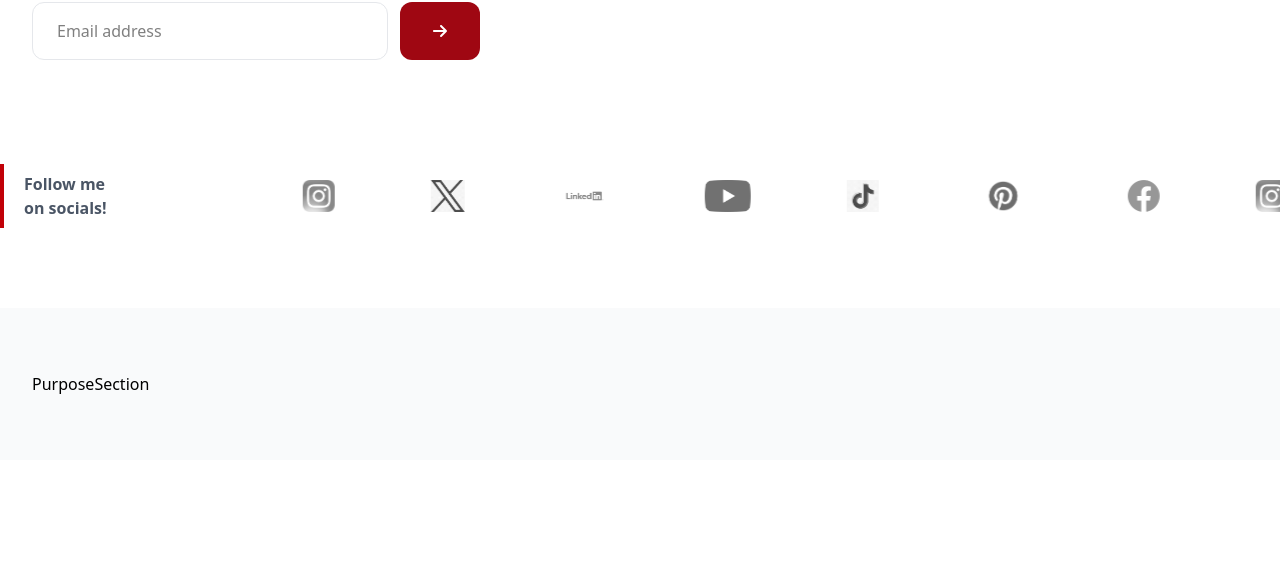
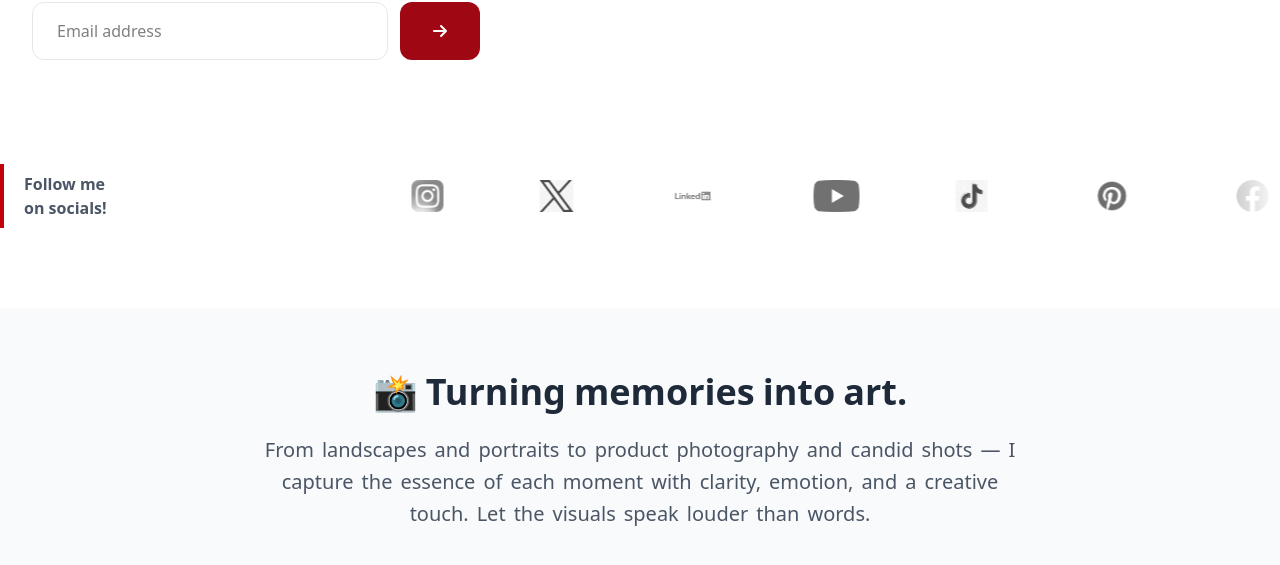
Before and after one commit to atakanclskn/markos-react-tailwind-vite-portfolio-website, a React (Vite) app: page / in a window 1280 px wide. Shown: the part 591-1156 px from the top of the page. Before the commit the page ends 1051 px from the top, so only its background shows below. Built offline with nearby package versions, Linux system fonts and the light colour scheme.

Commit message:
version 0.2

```diff
--- a/src/App.css
+++ b/src/App.css
@@ -10,3 +10,24 @@
     transform: translateX(-100%);
   }
 }
+
+.gradient-mask::before,
+.gradient-mask::after {
+  content: '';
+  position: absolute;
+  top: 0;
+  width: 10%;
+  height: 100%;
+  z-index: 30;
+  pointer-events: none;
+}
+
+.gradient-mask::before {
+  left: 0;
+  background: linear-gradient(to right, white, transparent);
+}
+
+.gradient-mask::after {
+  right: 0;
+  background: linear-gradient(to left, white, transparent);
+}
--- a/src/components/CompanyLogo.jsx
+++ b/src/components/CompanyLogo.jsx
@@ -8,24 +8,33 @@ import tiktok from '../assets/TikTok_Logo.png'
 import pinterest from '../assets/Pinterest_Logo.png'
 
 const CompanyLogo = () => {
-    const logos = [facebook, instagram, x, linkedin, youtube, tiktok, pinterest]
+  const logos = [facebook, instagram, x, linkedin, youtube, tiktok, pinterest]
+
   return (
-    <div className=' w-full overflow-hidden container mx-auto py-20 gap-8 flex sm:flex-row flex-col sm:items-center items-start'>
-        <div className=' w-[300px] shrink-0 px-5 text-gray-600 border-l-4 border-red-700 bg-white py-2 z-10 sm:text-base text-xl font-semibold text-left '>Follow me <br /> on socials!</div>
+    <div className='w-full overflow-hidden container mx-auto py-20 gap-8 flex sm:flex-row flex-col sm:items-center items-start'>
 
-        <div className=' flex animate-marquee whitespace-nowrap'>
-            {logos.map((logo, index) => (
-                <img key={index} src={logo} alt='company logo' className=' mx-12 h-8 w-36 object-contain grayscale opacity-70 hover:grayscale-0 hover:opacity-100 ' key={index} />
-                ))}
+      {/* Sabit yazı - fade'den etkilenmemeli */}
+      <div className='w-[300px] shrink-0 px-5 text-gray-600 border-l-4 border-red-700 bg-white py-2 z-10 sm:text-base text-xl font-semibold text-left'>
+        Follow me <br /> on socials!
+      </div>
 
-                {/*duplicate logos */}
-                {logos.map((logo, index) => (
-                <img key={`duplicate-${index}`} src={logo} alt='company logo' className=' mx-12 h-8 w-36 object-contain grayscale opacity-70 hover:grayscale-0 hover:opacity-100 ' key={index} />
-                ))}
-                {logos.map((logo, index) => (
-                <img key={`duplicate-${index}`} src={logo} alt='company logo' className=' mx-12 h-8 w-36 object-contain grayscale opacity-70 hover:grayscale-0 hover:opacity-100 ' key={index} />
-                ))}
+      {/* Logolar + fade maskesi birlikte sarılıyor */}
+      <div className='relative w-full overflow-hidden'>
+        {/* Fade katmanı */}
+        <div className="absolute top-0 left-0 w-full h-full pointer-events-none z-20 gradient-mask" />
+
+        {/* Kayan logolar */}
+        <div className='flex animate-marquee whitespace-nowrap'>
+          {[...Array(3)].flatMap(() => logos).map((logo, index) => (
+            <img
+              key={index}
+              src={logo}
+              alt='company logo'
+              className='mx-12 h-8 w-36 object-contain grayscale opacity-70 hover:grayscale-0 hover:opacity-100'
+            />
+          ))}
         </div>
+      </div>
     </div>
   )
 }
--- a/src/components/Navbar.jsx
+++ b/src/components/Navbar.jsx
@@ -1,6 +1,5 @@
 import React, { useState } from 'react'
 import { HiMenu, HiX } from 'react-icons/hi'
-
 
 const Navbar = () => {
   const [isMenuOpen, setIsMenuOpen] = useState(false)
@@ -12,45 +11,53 @@ const Navbar = () => {
     { href: "#services", label: "Services" },
     { href: "#index", label: "Index" },
   ]
+
   return (
-    <nav className='fixed top-0 left-0 right-0 bg-white/90 backdrop-blur-sm z-50 border-b border-gray-100 shadow-sm '>
-        <div className=' w-full container mx-auto flex items-center justify-between px-4 sm:px-6 lg:px-8 md:h-20 h-16 '>
+    <nav className='fixed top-0 left-0 right-0 bg-white/90 backdrop-blur-sm z-50 border-b border-gray-100 shadow-sm'>
+      <div className='w-full container mx-auto flex items-center justify-between px-4 sm:px-6 lg:px-8 md:h-20 h-16'>
+
         {/* Logo */}
-            <div className=' flex items-center gap-1 cursor-pointer '>
+        <div className='flex items-center gap-1 cursor-pointer'>
           <div>
-                <img src="/src/assets/mainlogo.png" alt='logo' className=' w-11 h-11 bg-black  opacity-88 rounded-full hover:opacity-100 transition-opacity ' />
+            <img src="/src/assets/mainlogo.png" alt='logo' className='w-11 h-11 bg-black opacity-88 rounded-full hover:opacity-100 transition-opacity' />
           </div>
         </div>
 
-            {/* Mobile Menu Button */}
-            <button onClick={() => setIsMenuOpen(!isMenuOpen)} className='md:hidden'>
-              {
-                isMenuOpen ? <HiX className='size-6'/> : <HiMenu className='size-6' />
-              }
+        {/* Mobile Menu Button with animation */}
+        <button
+          onClick={() => setIsMenuOpen(!isMenuOpen)}
+          className='md:hidden transition-transform duration-300 ease-in-out'
+        >
+          <div className={`transition-transform duration-300 ease-in-out ${isMenuOpen ? 'rotate-180' : 'rotate-0'}`}>
+            {isMenuOpen ? <HiX className='size-6' /> : <HiMenu className='size-6' />}
+          </div>
         </button>
 
         {/* Nav Items */}
         <div className="hidden md:flex items-center gap-10">
           {navLinks.map((link, index) => (
-                  <a key={index} href={link.href }
+            <a
+              key={index}
+              href={link.href}
               onClick={() => setActiveLink(link.href)}
-                  className={`text-sm font-medium relative after:absolute after:bottom-0 after:left-0 after:h-0.5 after:w-0 hover:after:w-full after:bg-red-800 after:transition-all ${activeLink === link.href ? 'text-red-800 after:w-full  ' : 'text-gray-600 hover:text-gray-900'}`}>
+              className={`text-sm font-medium relative after:absolute after:bottom-0 after:left-0 after:h-0.5 after:w-0 hover:after:w-full after:bg-red-800 after:transition-all ${
+                activeLink === link.href ? 'text-red-800 after:w-full' : 'text-gray-600 hover:text-gray-900'
+              }`}
+            >
               {link.label}
             </a>
-                ))
-              }
+          ))}
         </div>
 
-
-            {/* getintouch Button */}
-            <button className=' hidden md:block bg-red-800 text-white px-6 py-2.5 rounded-lg hover:bg-red-900 text-sm font-medium transition-all hover:shadow-lg hover:shadow-red-100'>
+        {/* Desktop Contact Button */}
+        <button className='hidden md:block bg-red-800 text-white px-6 py-2.5 rounded-lg hover:bg-red-900 text-sm font-medium transition-all hover:shadow-lg hover:shadow-red-100'>
           <a href="#newsletter">Contact Me</a>
         </button>
 
-            {/* Mobile Menu items */}
-            {
-              isMenuOpen && (
-                <div className='absolute top-full left-0 w-full bg-white z-50 border-t border-gray-100 py-4'>
+        {/* Mobile Menu with animation */}
+        <div className={`absolute top-full left-0 w-full bg-white z-50 border-t border-gray-100 py-4 transform transition-all duration-500 ease-in-out origin-top ${
+          isMenuOpen ? "scale-y-100 opacity-100" : "scale-y-0 opacity-0 pointer-events-none"
+        }`}>
           <div className='container mx-auto px-4 space-y-3 text-center'>
             {navLinks.map((link, index) => (
               <a
@@ -73,9 +80,6 @@ const Navbar = () => {
             </button>
           </div>
         </div>
-              )
-            }
-
 
       </div>
     </nav>
--- a/src/components/PurposeSection.jsx
+++ b/src/components/PurposeSection.jsx
@@ -1,8 +1,39 @@
 import React from 'react'
 
 const PurposeSection = () => {
+  const heading = "📸 Turning memories into art.".split(" ")
+  const paragraph =
+    "From landscapes and portraits to product photography and candid shots — I capture the essence of each moment with clarity, emotion, and a creative touch. Let the visuals speak louder than words.".split(" ")
+
   return (
-    <section className=' w-full bg-gray-50 py-16 px-4 md:px-8 sm:px-6'> PurposeSection</section>
+    <section className='w-full bg-gray-50 py-16 px-4 md:px-8 sm:px-6'>
+      <div className="container mx-auto text-center space-y-6 max-w-3xl">
+
+        {/* Heading with hover effect */}
+        <h2 className="text-3xl md:text-4xl font-bold text-gray-800 flex flex-wrap justify-center gap-x-2 gap-y-1">
+          {heading.map((word, index) => (
+            <span
+              key={index}
+              className="transition-colors duration-300 hover:text-red-800 cursor-default"
+            >
+              {word}
+            </span>
+          ))}
+        </h2>
+
+        {/* Paragraph with hover effect */}
+        <p className="text-lg md:text-xl text-gray-600 flex flex-wrap justify-center gap-x-2 gap-y-1">
+          {paragraph.map((word, index) => (
+            <span
+              key={index}
+              className="transition-colors duration-300 hover:text-red-700 cursor-default"
+            >
+              {word}
+            </span>
+          ))}
+        </p>
+      </div>
+    </section>
   )
 }
 
```
Lines whose indentation alone changed are shown as unchanged.
